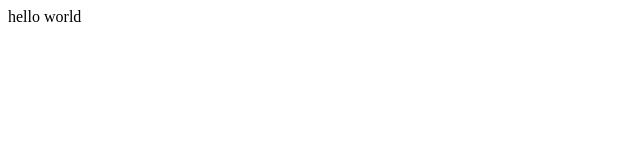
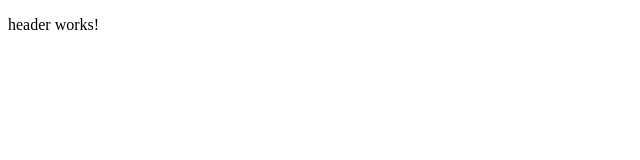
Before and after one commit to ttoebbe/product-list, an Angular app: page / in a window 1280 px wide. Shown: the top 160 px of the page, without its empty margins (0-640 px from the left). Built offline with nearby package versions, Linux system fonts and the light colour scheme.

Commit message:
feat: ground structure

```diff
--- a/src/app/app.html
+++ b/src/app/app.html
@@ -1,4 +1,3 @@
-hello world
-
+<app-header></app-header>
 
 <router-outlet />
--- a/src/app/app.ts
+++ b/src/app/app.ts
@@ -1,9 +1,10 @@
 import { Component, signal } from '@angular/core';
 import { RouterOutlet } from '@angular/router';
+import { Header } from './layout/header/header';
 
 @Component({
   selector: 'app-root',
-  imports: [RouterOutlet],
+  imports: [RouterOutlet, Header],
   templateUrl: './app.html',
   styleUrl: './app.scss'
 })
--- /dev/null
+++ b/src/app/layout/header/header.html
@@ -0,0 +1 @@
+<p>header works!</p>
--- /dev/null
+++ b/src/app/shared/components/product-list/product-list.html
@@ -0,0 +1 @@
+<p>product-list works!</p>
```
Also changed, not shown: src/app/layout/header/header.ts (added, +10 -0 lines), src/app/shared/components/product-list/product-list.ts (added, +9 -0 lines), src/app/layout/header/header.scss (added), src/app/shared/components/product-list/product-list.scss (added).
